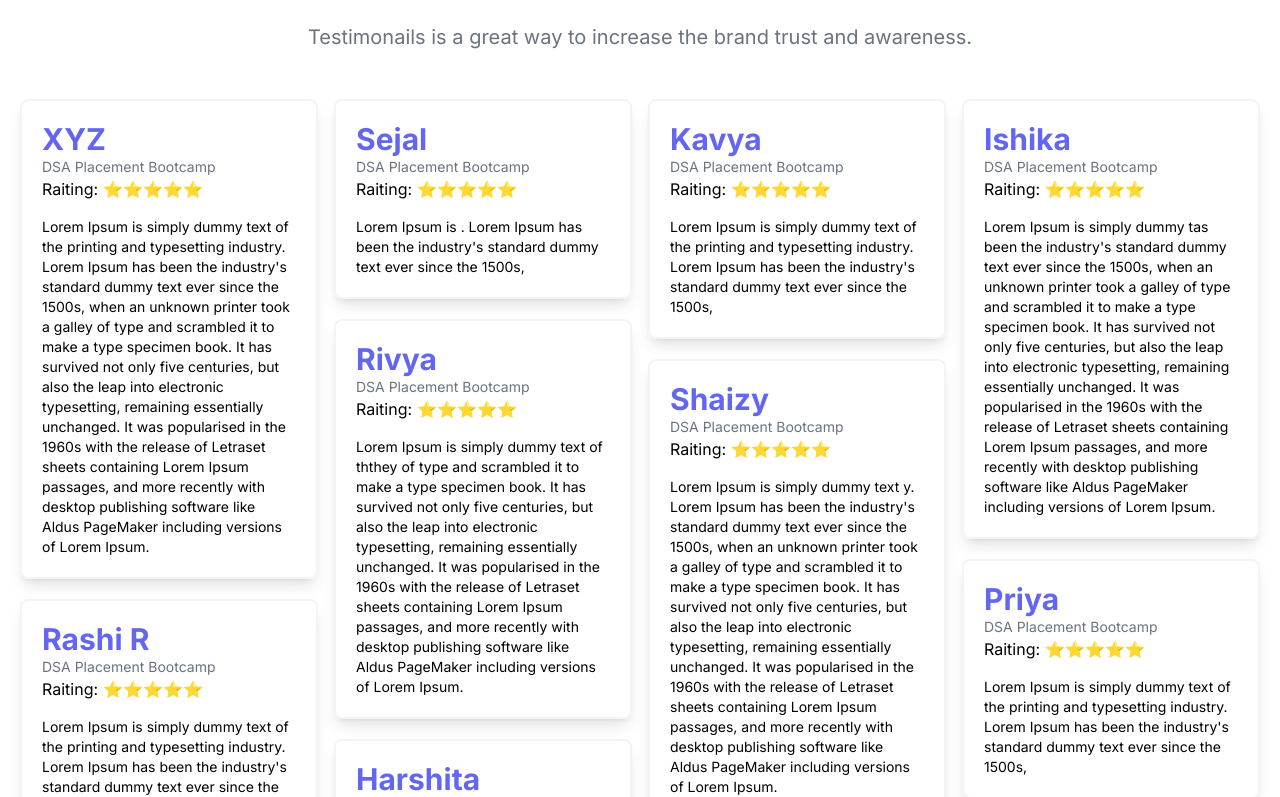
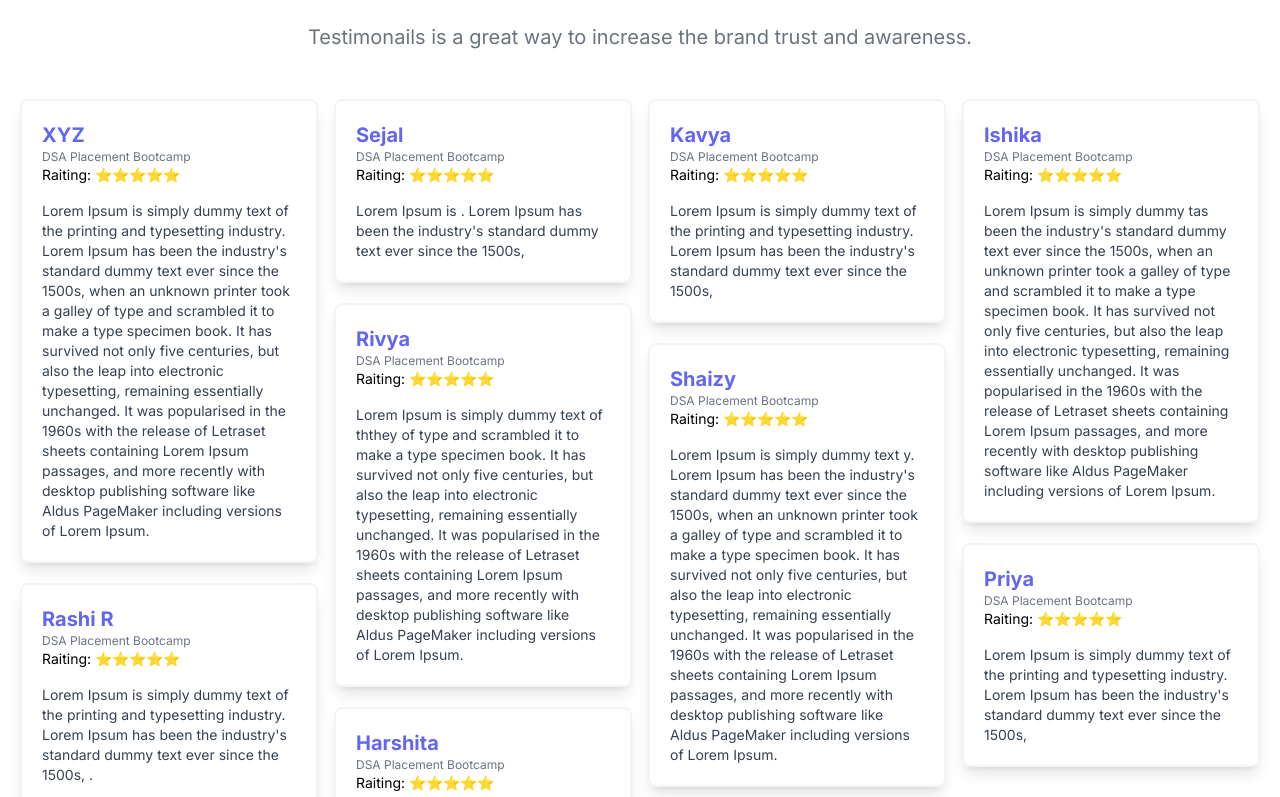
Before and after one commit to abhijeetrayy/snsthinkhub, a Next.js app: page / in a window 1280 px wide. Shown: the part 3547-4344 px from the top of the page. Built offline with nearby package versions, Linux system fonts and the light colour scheme; no server answers.

Commit message:
testimonial ui update

```diff
--- a/src/components/testimonials.jsx
+++ b/src/components/testimonials.jsx
@@ -82,15 +82,17 @@ const Testimonials = () => {
           <div class="relative  border-2 border-gray-100 mb-5 rounded-lg break-inside-avoid shadow-md md:shadow-lg hover:shadow-xl">
             <div class="p-5 relative  flex flex-col gap-1">
               <div className="flex flex-col mb-3">
-                <h1 class="test__title text-3xl text-indigo-500 font-bold">
+                <h1 class="test__title text-xl text-indigo-500 font-bold">
                   {items.name}
                 </h1>
-                <span className="text-gray-500 text-sm font-normal">
+                <span className="text-gray-500 text-xs font-normal">
                   {items.programAndCourse}
                 </span>
-                <span>Raiting: {items.stars}</span>
+                <span className="text-sm">Raiting: {items.stars}</span>
               </div>
-              <p class="test__author text-sm font-light">{items.description}</p>
+              <p class="test__author text-sm font-light text-gray-700">
+                {items.description}
+              </p>
             </div>
           </div>
         ))}
```
